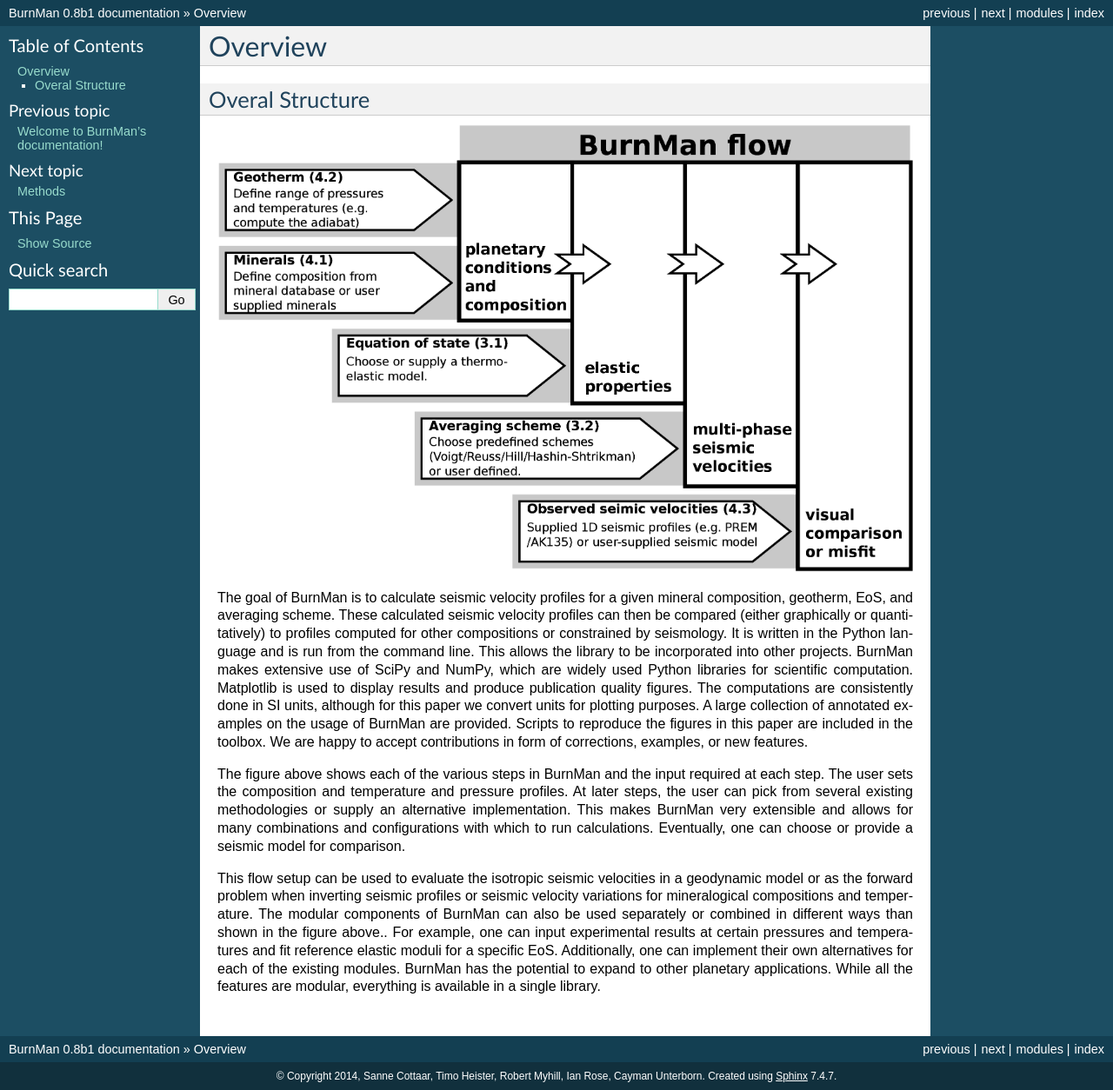
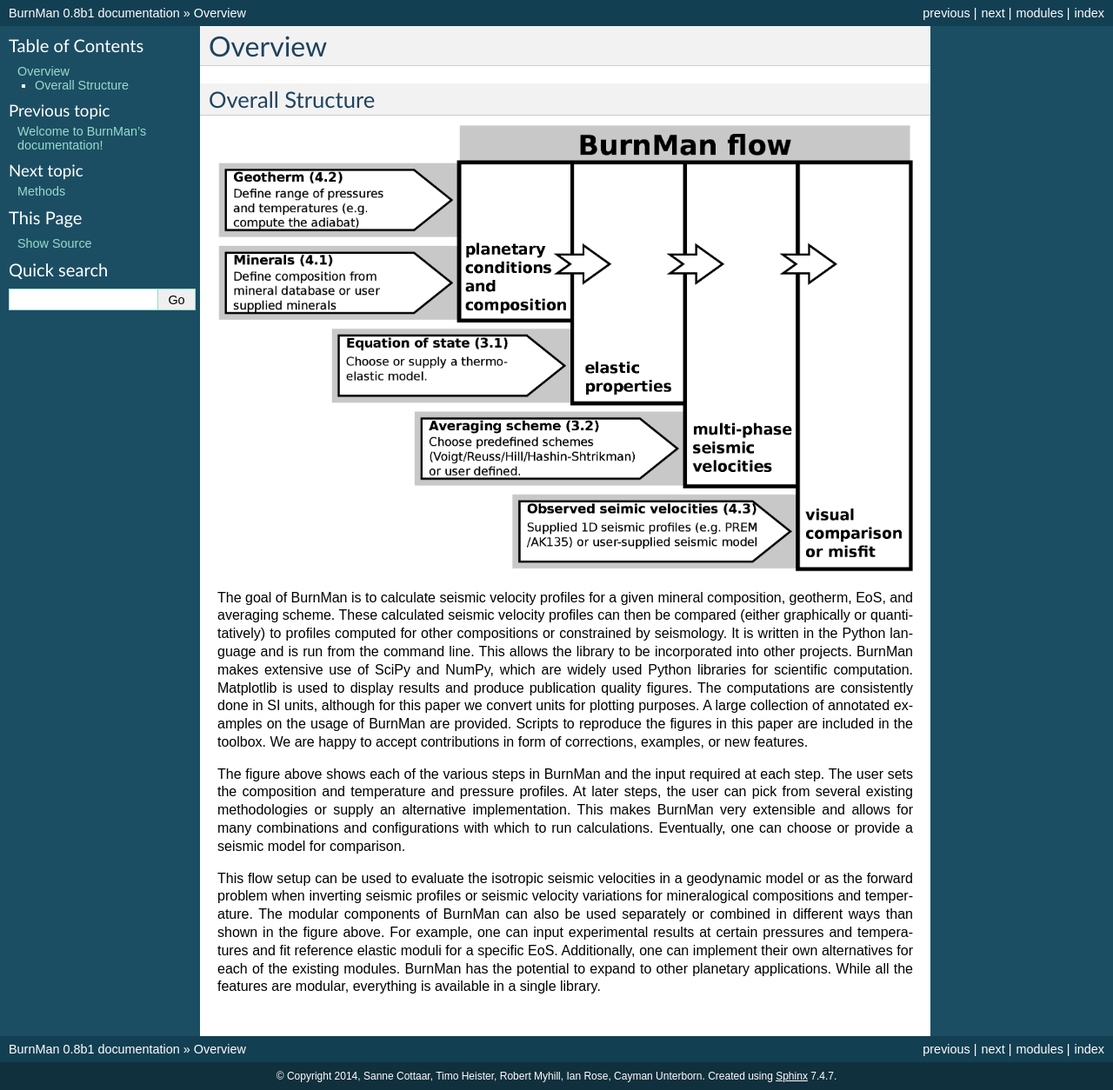
Before and after one commit to geodynamics/burnman, a Sphinx documentation site: the page built from sphinx/overview.rst, in a window 1280 px wide. Shown: the whole page at 87% size. Built offline with Sphinx 7.4.7, drawn with Linux system fonts in a browser that asks for light colours; the version number is read from the project's files by our own code.

Commit message:
formatting, typos

```diff
--- a/sphinx/overview.rst
+++ b/sphinx/overview.rst
@@ -1,31 +1,41 @@
 Overview
 ========
 
-Overal Structure
+Overall Structure
 ----------------
 
 .. image:: figures/structure.png
 
-The goal of BurnMan is to calculate seismic velocity profiles for a given mineral composition, geotherm, EoS, and averaging scheme.
-These calculated seismic velocity profiles can then be compared (either graphically or quantitatively) to profiles computed for other compositions or constrained by seismology.
-It is written in the Python language and is run from the command line.
-This allows the library to be incorporated into other projects.
-BurnMan makes extensive use of SciPy and NumPy, which are widely used Python libraries for scientific computation.
-Matplotlib is used to display results and produce publication quality figures.
-The computations are consistently done in SI units, although for this paper we convert units for plotting purposes.
-A large collection of annotated examples on the usage of BurnMan are provided.
-Scripts to reproduce the figures in this paper are included in the toolbox.
-We are happy to accept contributions in form of corrections, examples, or new features.
+The goal of BurnMan is to calculate seismic velocity profiles for a given
+mineral composition, geotherm, EoS, and averaging scheme.  These calculated
+seismic velocity profiles can then be compared (either graphically or
+quantitatively) to profiles computed for other compositions or constrained by
+seismology.  It is written in the Python language and is run from the command
+line.  This allows the library to be incorporated into other projects.
+BurnMan makes extensive use of SciPy and NumPy, which are widely used Python
+libraries for scientific computation.  Matplotlib is used to display results
+and produce publication quality figures.  The computations are consistently
+done in SI units, although for this paper we convert units for plotting
+purposes.  A large collection of annotated examples on the usage of BurnMan
+are provided.  Scripts to reproduce the figures in this paper are included in
+the toolbox.  We are happy to accept contributions in form of corrections,
+examples, or new features.
 
-The figure above shows each of the various steps in BurnMan and the input required at each step.
-The user sets the composition and temperature and pressure profiles.
-At later steps, the user can pick from several existing methodologies or supply an alternative implementation.
-This makes BurnMan very extensible and allows for many combinations and configurations with which to run calculations.
-Eventually, one can choose or provide a seismic model for comparison.
+The figure above shows each of the various steps in BurnMan and the input
+required at each step.  The user sets the composition and temperature and
+pressure profiles.  At later steps, the user can pick from several existing
+methodologies or supply an alternative implementation.  This makes BurnMan
+very extensible and allows for many combinations and configurations with which
+to run calculations.  Eventually, one can choose or provide a seismic model
+for comparison.
 
-This flow setup can be used to evaluate the isotropic seismic velocities in a geodynamic model or as the forward problem when inverting seismic profiles or seismic velocity variations for mineralogical compositions and temperature.
-The modular components of BurnMan can also be used separately or combined in different ways than shown in the figure above..
-For example, one can input experimental results at certain pressures and temperatures and fit reference elastic moduli for a specific EoS.
-Additionally, one can implement their own alternatives for each of the existing modules.
-BurnMan has the potential to expand to other planetary applications.
-While all the features are modular, everything is available in a single library.
+This flow setup can be used to evaluate the isotropic seismic velocities in a
+geodynamic model or as the forward problem when inverting seismic profiles or
+seismic velocity variations for mineralogical compositions and temperature.
+The modular components of BurnMan can also be used separately or combined in
+different ways than shown in the figure above. For example, one can input
+experimental results at certain pressures and temperatures and fit reference
+elastic moduli for a specific EoS.  Additionally, one can implement their own
+alternatives for each of the existing modules.  BurnMan has the potential to
+expand to other planetary applications.  While all the features are modular,
+everything is available in a single library.
```
Also changed, not shown: burnman/__init__.py (+22 -7 lines).
